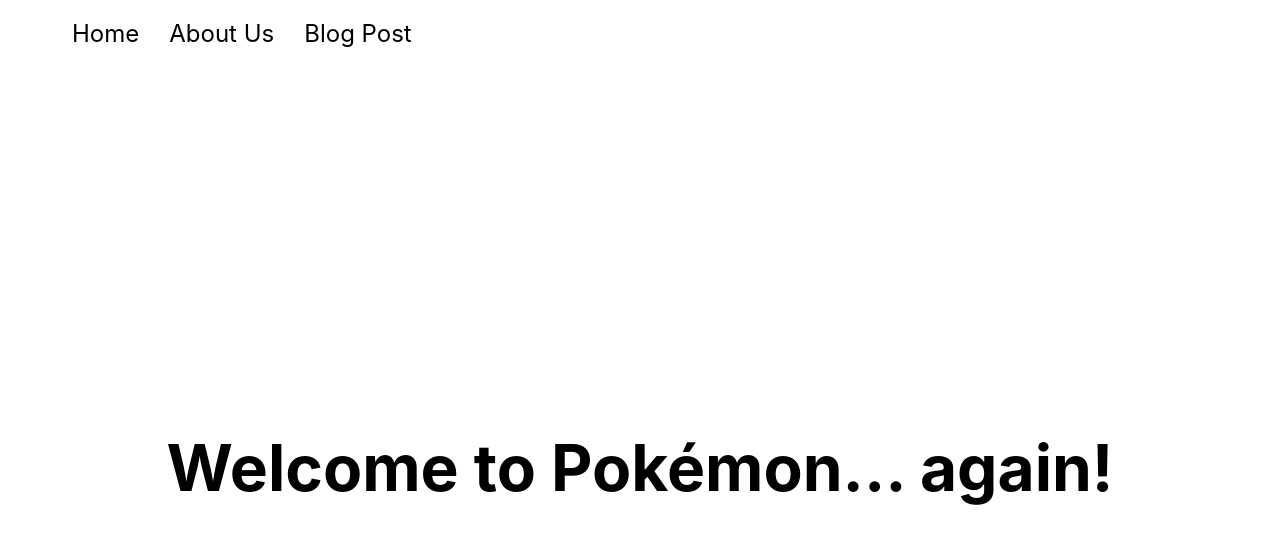
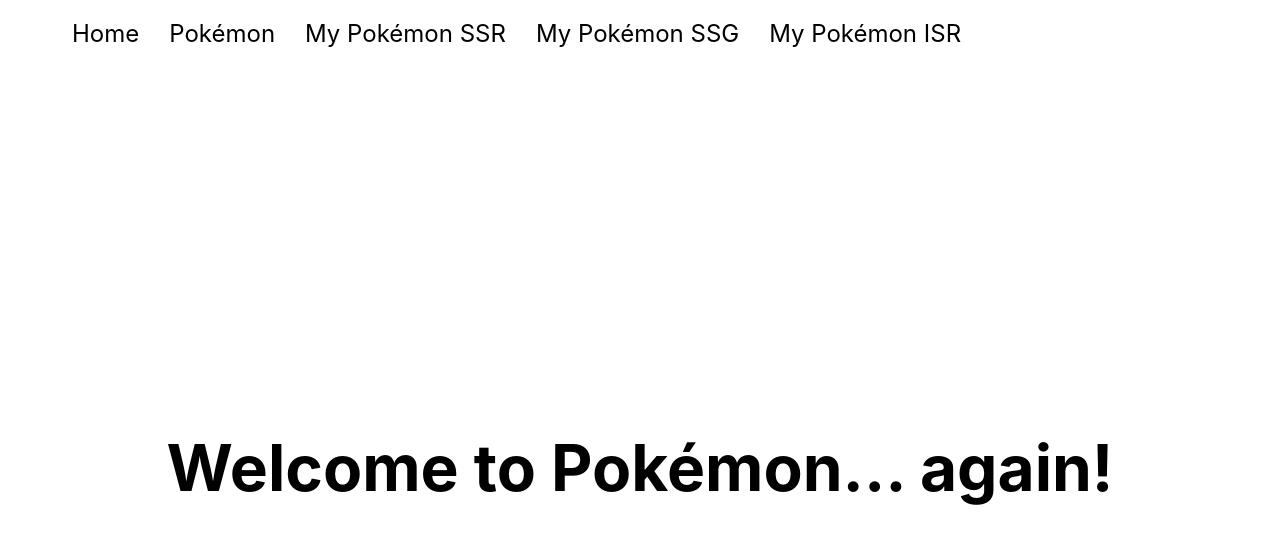
Before and after one commit to menchu123/justr-pokemon-menchu, a Next.js app: page / in a window 1280 px wide. Shown: the top 544 px of the page. Built offline with nearby package versions, Linux system fonts and the light colour scheme.

Commit message:
Added all required links and routes

```diff
--- a/pages/index.js
+++ b/pages/index.js
@@ -19,13 +19,23 @@
           </Link>
         </li>
         <li className={styles.description}>
-          <Link href="/about">
-            <a>About Us</a>
+          <Link href="/pokemon">
+            <a>Pokémon</a>
           </Link>
         </li>
         <li className={styles.description}>
-          <Link href="/blog/hello-world">
-            <a>Blog Post</a>
+          <Link href="/mypokemon-ssr">
+            <a>My Pokémon SSR</a>
+          </Link>
+        </li>
+        <li className={styles.description}>
+          <Link href="/mypokemon-ssg">
+            <a>My Pokémon SSG</a>
+          </Link>
+        </li>
+        <li className={styles.description}>
+          <Link href="/mypokemon-isr">
+            <a>My Pokémon ISR</a>
           </Link>
         </li>
       </ul>
```
Also changed, not shown: pages/pokemon/index.js (added).
